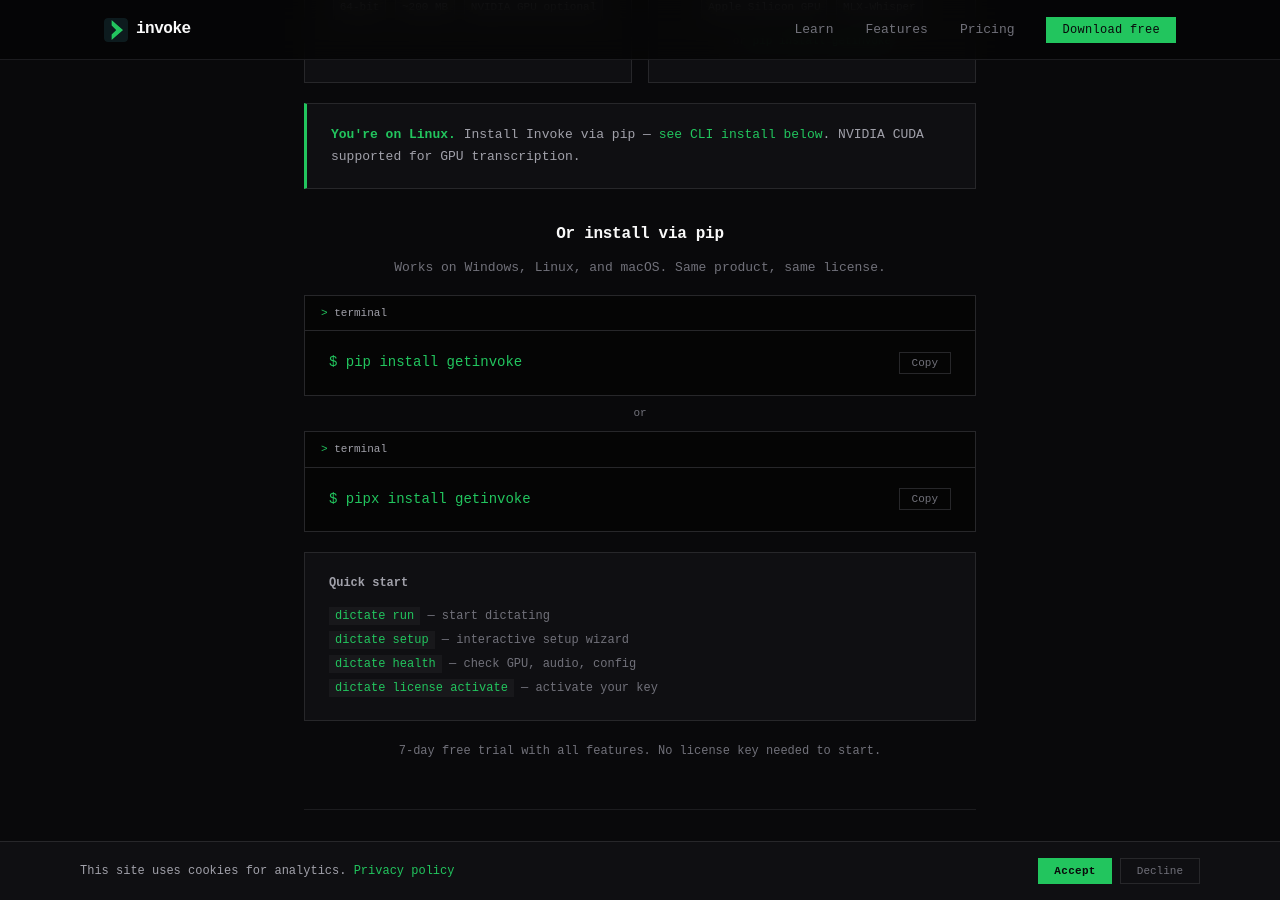
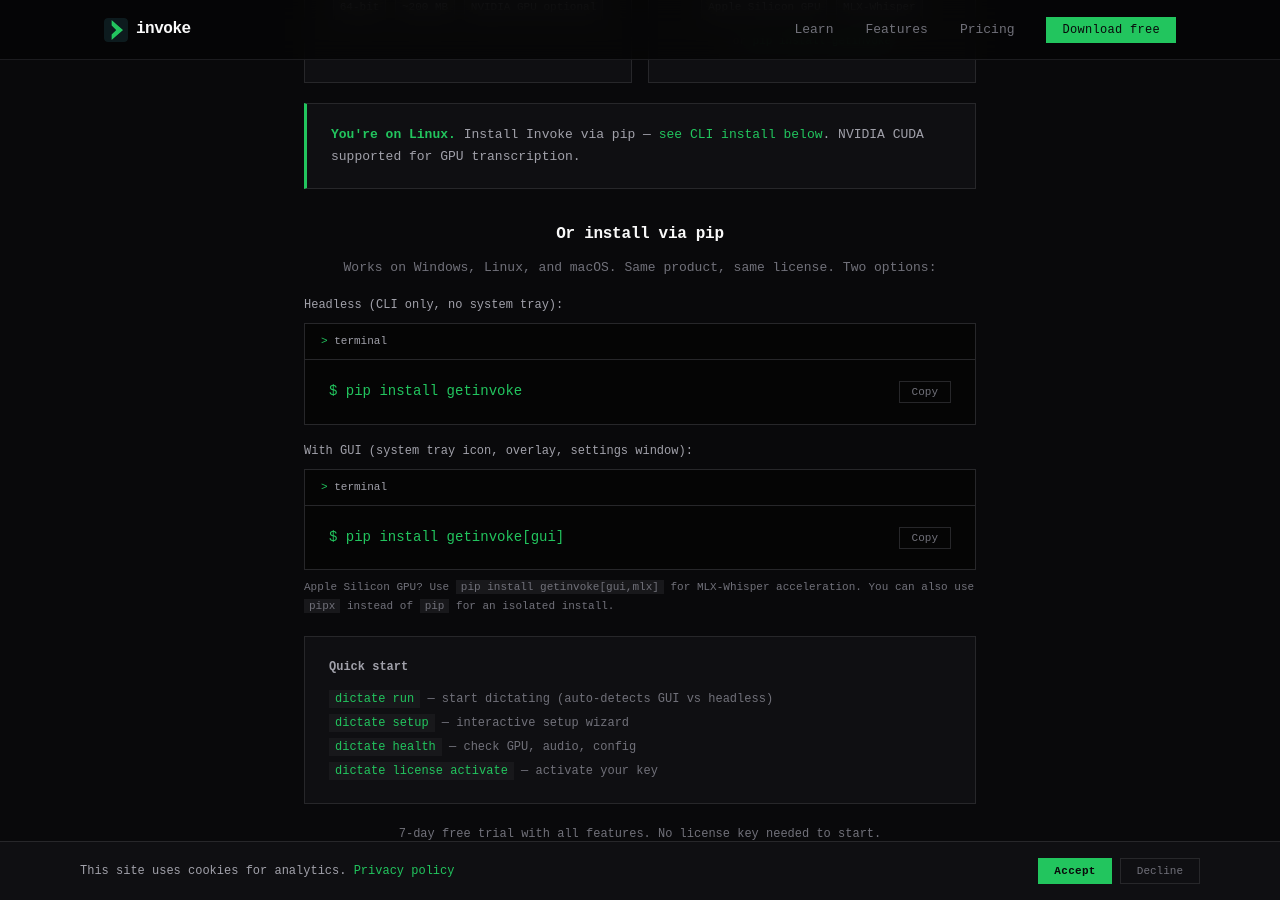
Before and after one commit to zmroth/getinvoke.dev, a Jekyll site: the page built from download/index.html, in a window 1280 px wide and 900 px high, scrolled down 515 px. Built offline with Jekyll 4.4.1, drawn with Linux system fonts in a browser that asks for light colours.

Commit message:
Clarify CLI vs GUI pip install on download page
Shows two install options side by side:
- pip install getinvoke (headless CLI only)
- pip install getinvoke[gui] (system tray, overlay, settings window)
Mentions [gui,mlx] for Apple Silicon and pipx as alternative.
dictate run note: auto-detects GUI vs headless.

Co-Authored-By: Claude Opus 4.6 (1M context) <noreply@anthropic.com>

```diff
--- a/download/index.html
+++ b/download/index.html
@@ -647,8 +647,9 @@ footer .container {
     <!-- CLI Install -->
     <div class="cli-section" id="cli-install">
       <h3 class="cli-section-title">Or install via pip</h3>
-      <p class="cli-section-sub">Works on Windows, Linux, and macOS. Same product, same license.</p>
+      <p class="cli-section-sub">Works on Windows, Linux, and macOS. Same product, same license. Two options:</p>
 
+      <p style="font-size:12px;color:var(--text-secondary);font-weight:400;margin:16px 0 8px;">Headless (CLI only, no system tray):</p>
       <div class="cli-terminal">
         <div class="cli-terminal-bar"><span class="prompt">&gt;</span> terminal</div>
         <div class="cli-command">
@@ -657,19 +658,20 @@ footer .container {
         </div>
       </div>
 
-      <div class="cli-or">or</div>
-
+      <p style="font-size:12px;color:var(--text-secondary);font-weight:400;margin:16px 0 8px;">With GUI (system tray icon, overlay, settings window):</p>
       <div class="cli-terminal">
         <div class="cli-terminal-bar"><span class="prompt">&gt;</span> terminal</div>
         <div class="cli-command">
-          <code>$ pipx install getinvoke</code>
-          <button class="cli-copy-btn" onclick="copyCommand(this,'pipx install getinvoke')">Copy</button>
+          <code>$ pip install getinvoke[gui]</code>
+          <button class="cli-copy-btn" onclick="copyCommand(this,'pip install getinvoke[gui]')">Copy</button>
         </div>
       </div>
 
+      <p style="font-size:11px;color:var(--text-muted);font-weight:300;margin:8px 0 16px;">Apple Silicon GPU? Use <code style="background:var(--bg-elevated);padding:1px 5px;font-size:11px;">pip install getinvoke[gui,mlx]</code> for MLX-Whisper acceleration. You can also use <code style="background:var(--bg-elevated);padding:1px 5px;font-size:11px;">pipx</code> instead of <code style="background:var(--bg-elevated);padding:1px 5px;font-size:11px;">pip</code> for an isolated install.</p>
+
       <div class="cli-commands-ref">
         <div class="cli-commands-ref-title">Quick start</div>
-        <div class="cli-ref-line"><code>dictate run</code> &mdash; start dictating</div>
+        <div class="cli-ref-line"><code>dictate run</code> &mdash; start dictating (auto-detects GUI vs headless)</div>
         <div class="cli-ref-line"><code>dictate setup</code> &mdash; interactive setup wizard</div>
         <div class="cli-ref-line"><code>dictate health</code> &mdash; check GPU, audio, config</div>
         <div class="cli-ref-line"><code>dictate license activate</code> &mdash; activate your key</div>
```
